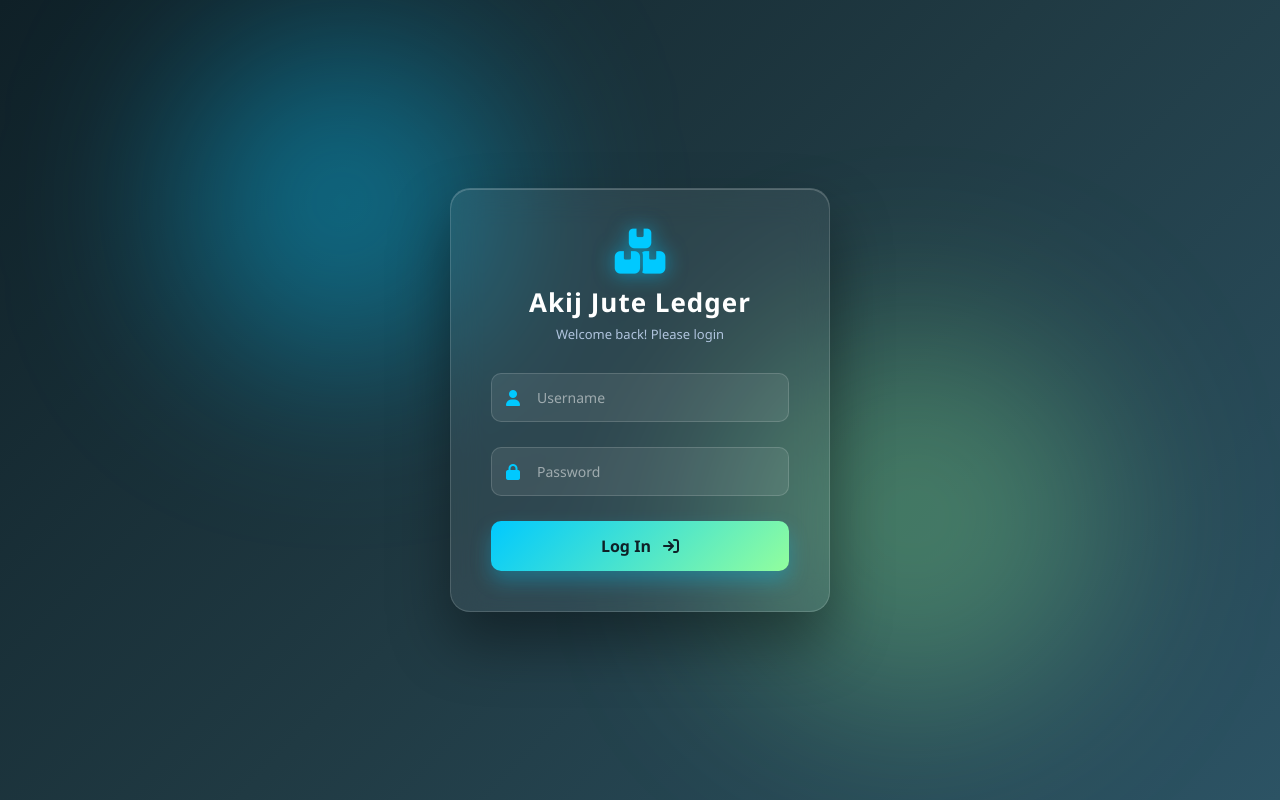
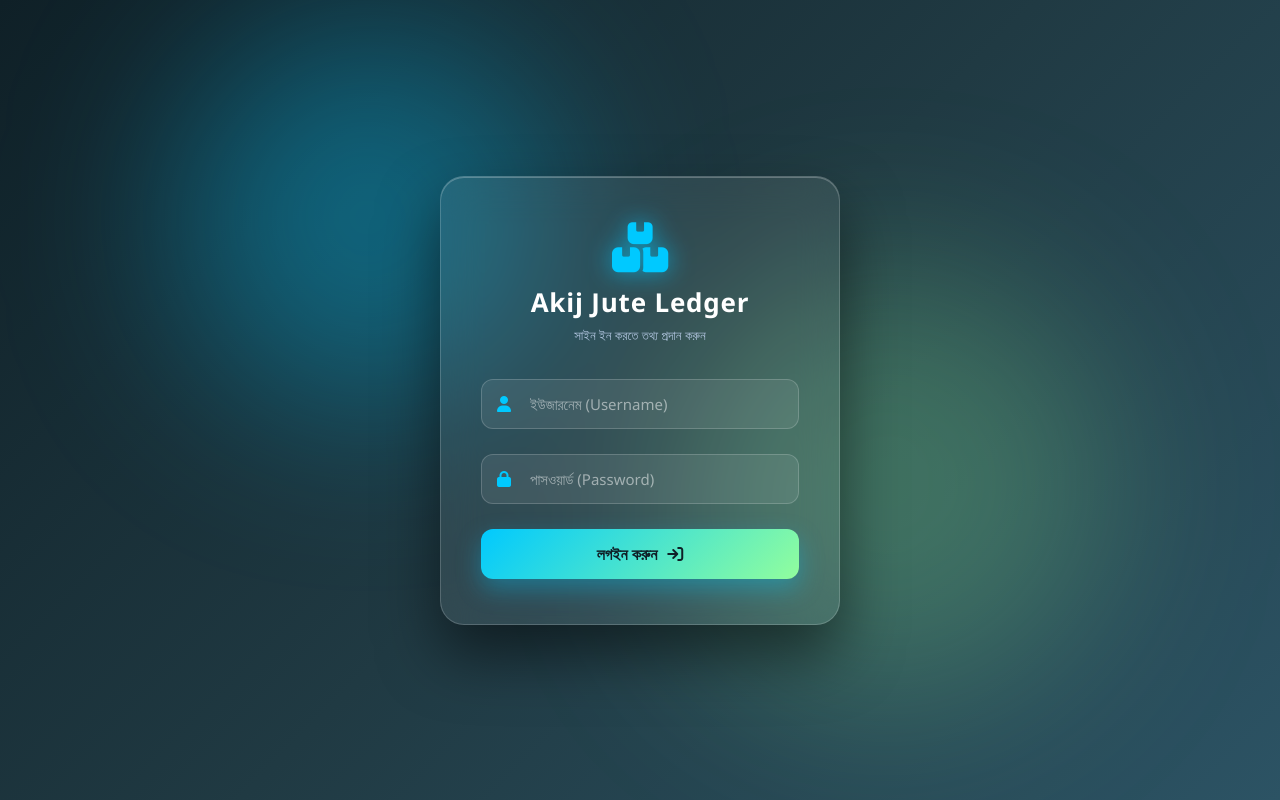
Before and after one commit to Nayemislam1111/jute_ledger, a Django app: page /accounts/login/ in a window 1280 px wide. Run offline with Django 5.2, Linux system fonts and the light colour scheme.

Commit message:
Added login redirect settings and updated login page 3D UI

```diff
--- a/bills/templates/bills/login.html
+++ b/bills/templates/bills/login.html
@@ -4,8 +4,8 @@
 <head>
     <meta charset="UTF-8">
     <meta name="viewport" content="width=device-width, initial-scale=1.0">
-    <title>Akij Group - Login</title>
-    <!-- FontAwesome for Icons -->
+    <title>Akij Jute Ledger - Login</title>
+    <!-- FontAwesome Icons -->
     <link rel="stylesheet" href="https://cdnjs.cloudflare.com/ajax/libs/font-awesome/6.4.0/css/all.min.css">
 
     <style>
@@ -26,7 +26,7 @@
             perspective: 1000px;
         }
 
-        /* 3D Background Floating Orbs */
+        /* 3D Dynamic Floating Orbs Background */
         .background-orb {
             position: absolute;
             border-radius: 50%;
@@ -36,24 +36,24 @@
         }
 
         .orb-1 {
-            width: 300px;
-            height: 300px;
-            background: rgba(0, 201, 255, 0.4);
+            width: 350px;
+            height: 350px;
+            background: rgba(0, 201, 255, 0.35);
             top: 10%;
             left: 15%;
         }
 
         .orb-2 {
-            width: 350px;
-            height: 350px;
-            background: rgba(146, 254, 157, 0.3);
+            width: 400px;
+            height: 400px;
+            background: rgba(146, 254, 157, 0.25);
             bottom: 10%;
             right: 15%;
         }
 
         @keyframes float {
             0% { transform: translateY(0) scale(1); }
-            100% { transform: translateY(-30px) scale(1.1); }
+            100% { transform: translateY(-40px) scale(1.1); }
         }
 
         /* 3D Card Box Container */
@@ -65,50 +65,50 @@
         }
 
         .login-card-container:hover {
-            transform: rotateY(-8deg) rotateX(4deg) scale(1.02);
+            transform: rotateY(-8deg) rotateX(5deg) scale(1.02);
         }
 
-        /* Glassmorphism Card Style */
+        /* Glassmorphism 3D Card */
         .login-card {
-            width: 380px;
-            padding: 40px;
-            background: rgba(255, 255, 255, 0.07);
-            backdrop-filter: blur(16px);
-            -webkit-backdrop-filter: blur(16px);
-            border: 1px solid rgba(255, 255, 255, 0.15);
-            border-radius: 20px;
+            width: 400px;
+            padding: 45px 40px;
+            background: rgba(255, 255, 255, 0.08);
+            backdrop-filter: blur(20px);
+            -webkit-backdrop-filter: blur(20px);
+            border: 1px solid rgba(255, 255, 255, 0.18);
+            border-radius: 24px;
             box-shadow:
-                0 30px 60px rgba(0, 0, 0, 0.4),
-                inset 0 1px 0 rgba(255, 255, 255, 0.2);
+                0 30px 60px rgba(0, 0, 0, 0.5),
+                inset 0 1px 0 rgba(255, 255, 255, 0.25);
             color: #ffffff;
         }
 
         .login-header {
             text-align: center;
-            margin-bottom: 30px;
+            margin-bottom: 35px;
         }
 
         .login-header i {
-            font-size: 45px;
+            font-size: 50px;
             color: #00c9ff;
-            margin-bottom: 10px;
-            filter: drop-shadow(0 0 10px rgba(0, 201, 255, 0.6));
+            margin-bottom: 12px;
+            filter: drop-shadow(0 0 12px rgba(0, 201, 255, 0.7));
         }
 
         .login-header h2 {
             font-size: 26px;
-            font-weight: 600;
-            letter-spacing: 1px;
-            color: #fff;
+            font-weight: 700;
+            letter-spacing: 0.8px;
+            color: #ffffff;
         }
 
         .login-header p {
             font-size: 13px;
             color: #b0c4de;
-            margin-top: 5px;
+            margin-top: 6px;
         }
 
-        /* Form Group Styles */
+        /* Input Groups */
         .input-group {
             position: relative;
             margin-bottom: 25px;
@@ -116,7 +116,7 @@
 
         .input-group i {
             position: absolute;
-            left: 15px;
+            left: 16px;
             top: 50%;
             transform: translateY(-50%);
             color: #00c9ff;
@@ -125,13 +125,13 @@
 
         .input-group input {
             width: 100%;
-            padding: 14px 15px 14px 45px;
+            padding: 14px 16px 14px 48px;
             background: rgba(255, 255, 255, 0.08);
-            border: 1px solid rgba(255, 255, 255, 0.15);
-            border-radius: 10px;
+            border: 1px solid rgba(255, 255, 255, 0.18);
+            border-radius: 12px;
             outline: none;
-            color: #fff;
-            font-size: 14px;
+            color: #ffffff;
+            font-size: 15px;
             transition: all 0.3s ease;
         }
 
@@ -142,62 +142,66 @@
         .input-group input:focus {
             background: rgba(255, 255, 255, 0.15);
             border-color: #00c9ff;
-            box-shadow: 0 0 15px rgba(0, 201, 255, 0.4);
+            box-shadow: 0 0 18px rgba(0, 201, 255, 0.45);
         }
 
-        /* Submit Button */
+        /* 3D Glow Submit Button */
         .btn-submit {
             width: 100%;
             padding: 14px;
             background: linear-gradient(135deg, #00c9ff, #92fe9d);
             border: none;
-            border-radius: 10px;
+            border-radius: 12px;
             color: #0f2027;
             font-size: 16px;
             font-weight: 700;
             cursor: pointer;
             transition: all 0.3s ease;
-            box-shadow: 0 10px 20px rgba(0, 201, 255, 0.3);
+            box-shadow: 0 10px 25px rgba(0, 201, 255, 0.35);
+            display: flex;
+            align-items: center;
+            justify-content: center;
+            gap: 10px;
         }
 
         .btn-submit:hover {
             transform: translateY(-2px);
-            box-shadow: 0 15px 25px rgba(0, 201, 255, 0.5);
+            box-shadow: 0 15px 30px rgba(0, 201, 255, 0.55);
             background: linear-gradient(135deg, #92fe9d, #00c9ff);
         }
 
         /* Error Message Handling */
         .error-msg {
-            background: rgba(255, 75, 75, 0.2);
-            border: 1px solid rgba(255, 75, 75, 0.4);
-            color: #ff6b6b;
-            padding: 10px;
-            border-radius: 8px;
+            background: rgba(255, 75, 75, 0.25);
+            border: 1px solid rgba(255, 75, 75, 0.5);
+            color: #ff8e8e;
+            padding: 12px;
+            border-radius: 10px;
             font-size: 13px;
             text-align: center;
-            margin-bottom: 20px;
+            margin-bottom: 22px;
         }
     </style>
 </head>
 <body>
 
-    <!-- Background 3D Elements -->
+    <!-- 3D Orbs -->
     <div class="background-orb orb-1"></div>
     <div class="background-orb orb-2"></div>
 
-    <!-- 3D Login Card -->
+    <!-- 3D Card Container -->
     <div class="login-card-container">
         <div class="login-card">
 
             <div class="login-header">
                 <i class="fa-solid fa-boxes-stacked"></i>
                 <h2>Akij Jute Ledger</h2>
-                <p>Welcome back! Please login</p>
+                <p>সাইন ইন করতে তথ্য প্রদান করুন</p>
             </div>
 
             {% if form.errors %}
                 <div class="error-msg">
-                    ইউজারনেম অথবা পাসওয়ার্ড ভুল হয়েছে!
+                    <i class="fa-solid fa-triangle-exclamation"></i> ইউজারনেম অথবা পাসওয়ার্ড ভুল হয়েছে!
                 </div>
             {% endif %}
 
@@ -206,16 +210,16 @@
 
                 <div class="input-group">
                     <i class="fa-solid fa-user"></i>
-                    <input type="text" name="username" placeholder="Username" required autocomplete="off">
+                    <input type="text" name="username" placeholder="ইউজারনেম (Username)" required autocomplete="off">
                 </div>
 
                 <div class="input-group">
                     <i class="fa-solid fa-lock"></i>
-                    <input type="password" name="password" placeholder="Password" required>
+                    <input type="password" name="password" placeholder="পাসওয়ার্ড (Password)" required>
                 </div>
 
                 <button type="submit" class="btn-submit">
-                    Log In <i class="fa-solid fa-arrow-right-to-bracket" style="margin-left: 8px;"></i>
+                    লগইন করুন <i class="fa-solid fa-arrow-right-to-bracket"></i>
                 </button>
             </form>
 
```
Also changed, not shown: jute_ledger/settings.py (+12 -9 lines).
